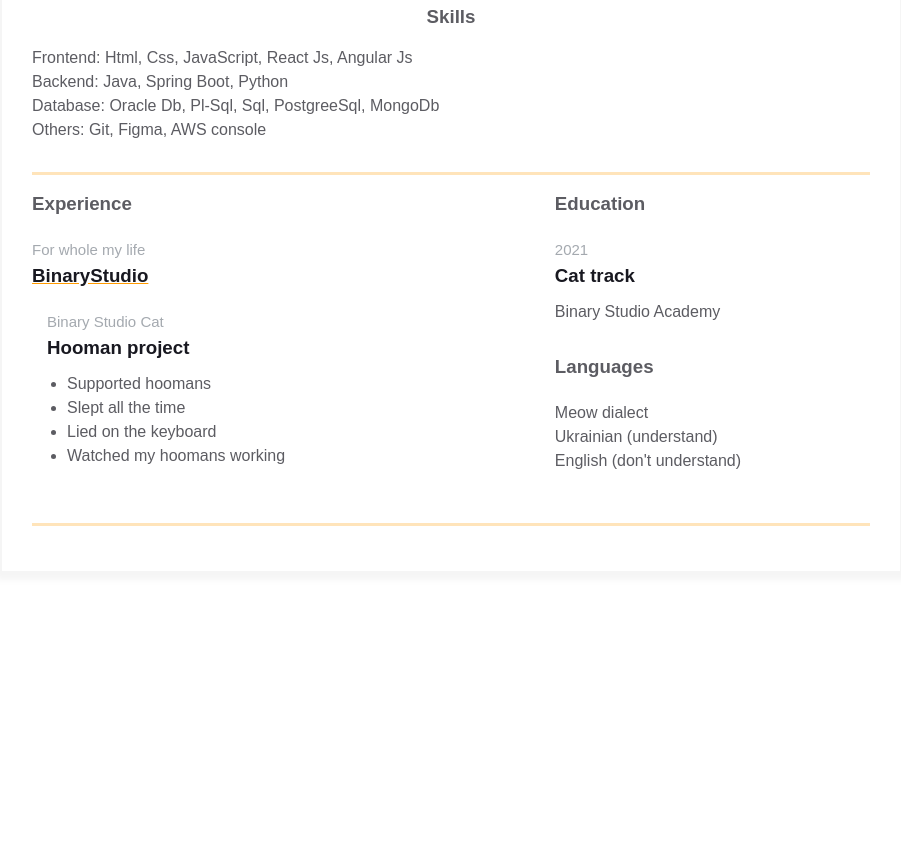
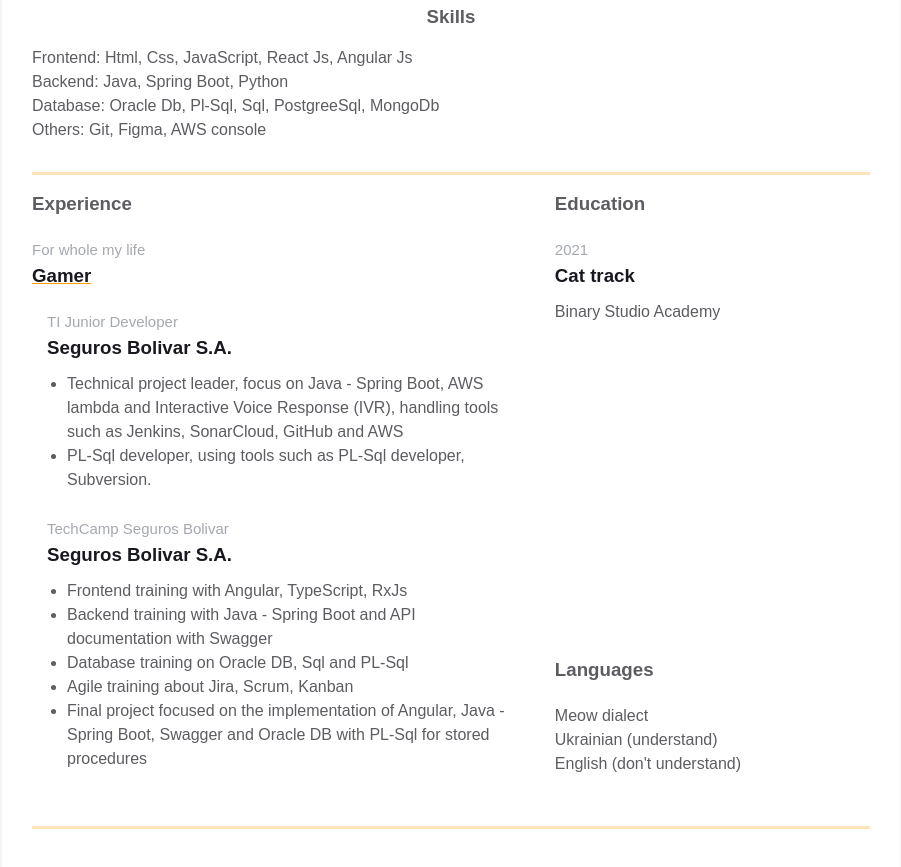
Before and after one commit to carlosmiranda-softdev/homepage, a plain HTML site: page index.html in a window 1280 px wide. Shown: the part 443-1310 px from the top of the page, without its empty margins (189-1090 px from the left). Before the commit the page ends 1065 px from the top, so only its background shows below. Drawn offline with Linux system fonts and the light colour scheme.

Commit message:
Updated experiences block

```diff
--- a/index.html
+++ b/index.html
@@ -141,17 +141,13 @@
                 <p class="skills__text">
                   Frontend: Html, Css, JavaScript, React Js, Angular Js
                 </p>
-                <p class="skills__text">
-                  Backend: Java, Spring Boot, Python
-                </p>
+                <p class="skills__text">Backend: Java, Spring Boot, Python</p>
               </div>
               <div class="skill-info__block">
                 <p class="skills__text">
                   Database: Oracle Db, Pl-Sql, Sql, PostgreeSql, MongoDb
                 </p>
-                <p class="skills__text">
-                  Others: Git, Figma, AWS console
-                </p>
+                <p class="skills__text">Others: Git, Figma, AWS console</p>
               </div>
             </div>
           </div>
@@ -167,22 +163,50 @@
                       >For whole my life</span
                     >
                     <h3 class="experiences__company-header-name">
-                      BinaryStudio
+                      Gamer
                     </h3>
                   </div>
 
                   <div class="experiences__company-project">
                     <span class="experiences__company-project-role">
-                      Binary Studio Cat
+                      TI Junior Developer
                     </span>
                     <h3 class="experiences__company-project-name">
-                      Hooman project
+                      Seguros Bolivar S.A.
                     </h3>
                     <ul class="experiences__company-project-responsibilities">
-                      <li>Supported hoomans</li>
-                      <li>Slept all the time</li>
-                      <li>Lied on the keyboard</li>
-                      <li>Watched my hoomans working</li>
+                      <li>
+                        Technical project leader, focus on Java - Spring Boot,
+                        AWS lambda and Interactive Voice Response (IVR),
+                        handling tools such as Jenkins, SonarCloud, GitHub and
+                        AWS
+                      </li>
+                      <li>
+                        PL-Sql developer, using tools such as PL-Sql developer,
+                        Subversion.
+                      </li>
+                    </ul>
+                  </div>
+                  <div class="experiences__company-project">
+                    <span class="experiences__company-project-role">
+                      TechCamp Seguros Bolivar
+                    </span>
+                    <h3 class="experiences__company-project-name">
+                      Seguros Bolivar S.A.
+                    </h3>
+                    <ul class="experiences__company-project-responsibilities">
+                      <li>Frontend training with Angular, TypeScript, RxJs</li>
+                      <li>
+                        Backend training with Java - Spring Boot and API
+                        documentation with Swagger
+                      </li>
+                      <li>Database training on Oracle DB, Sql and PL-Sql</li>
+                      <li>Agile training about Jira, Scrum, Kanban</li>
+                      <li>
+                        Final project focused on the implementation of Angular,
+                        Java - Spring Boot, Swagger and Oracle DB with PL-Sql
+                        for stored procedures
+                      </li>
                     </ul>
                   </div>
                 </div>
```
